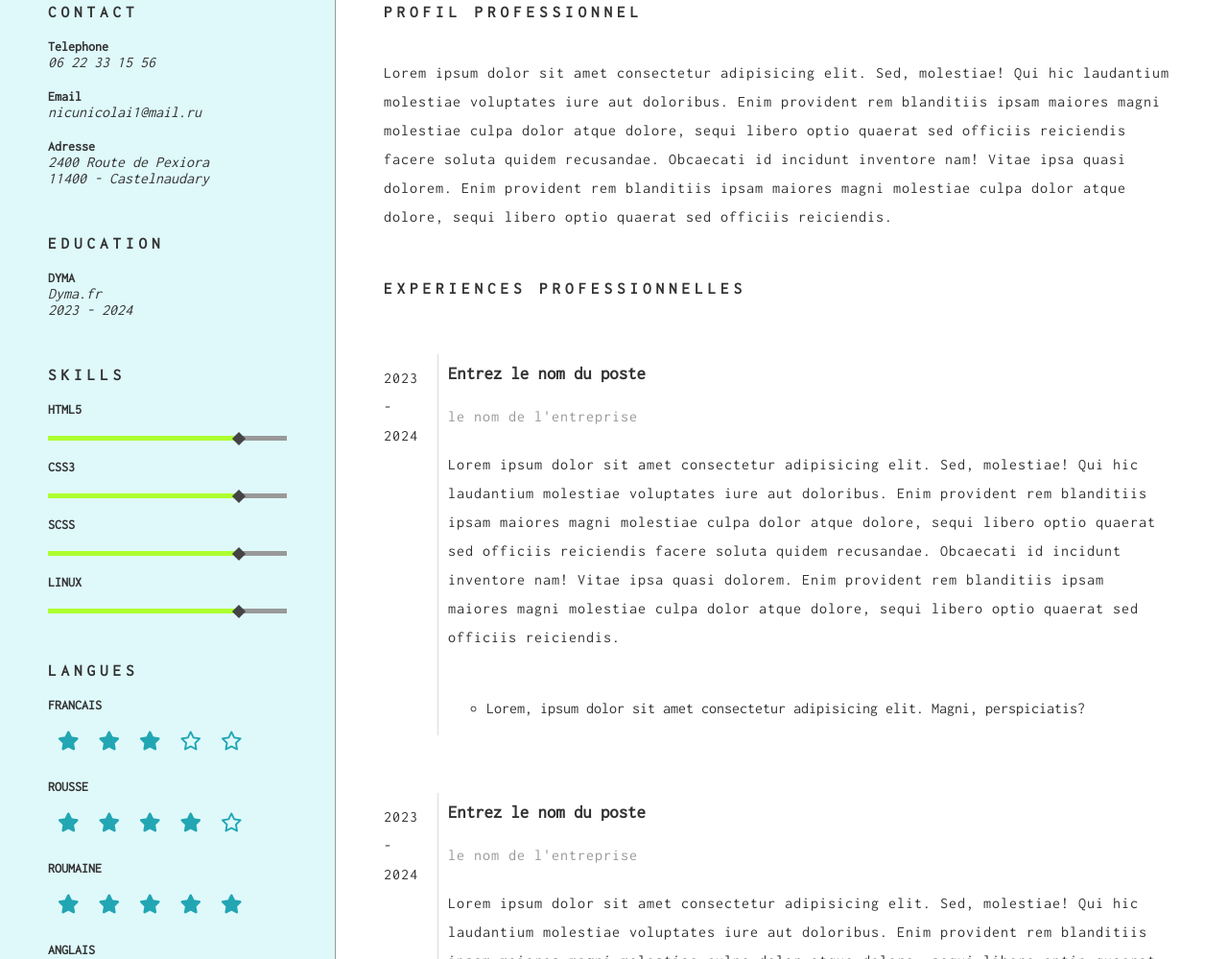
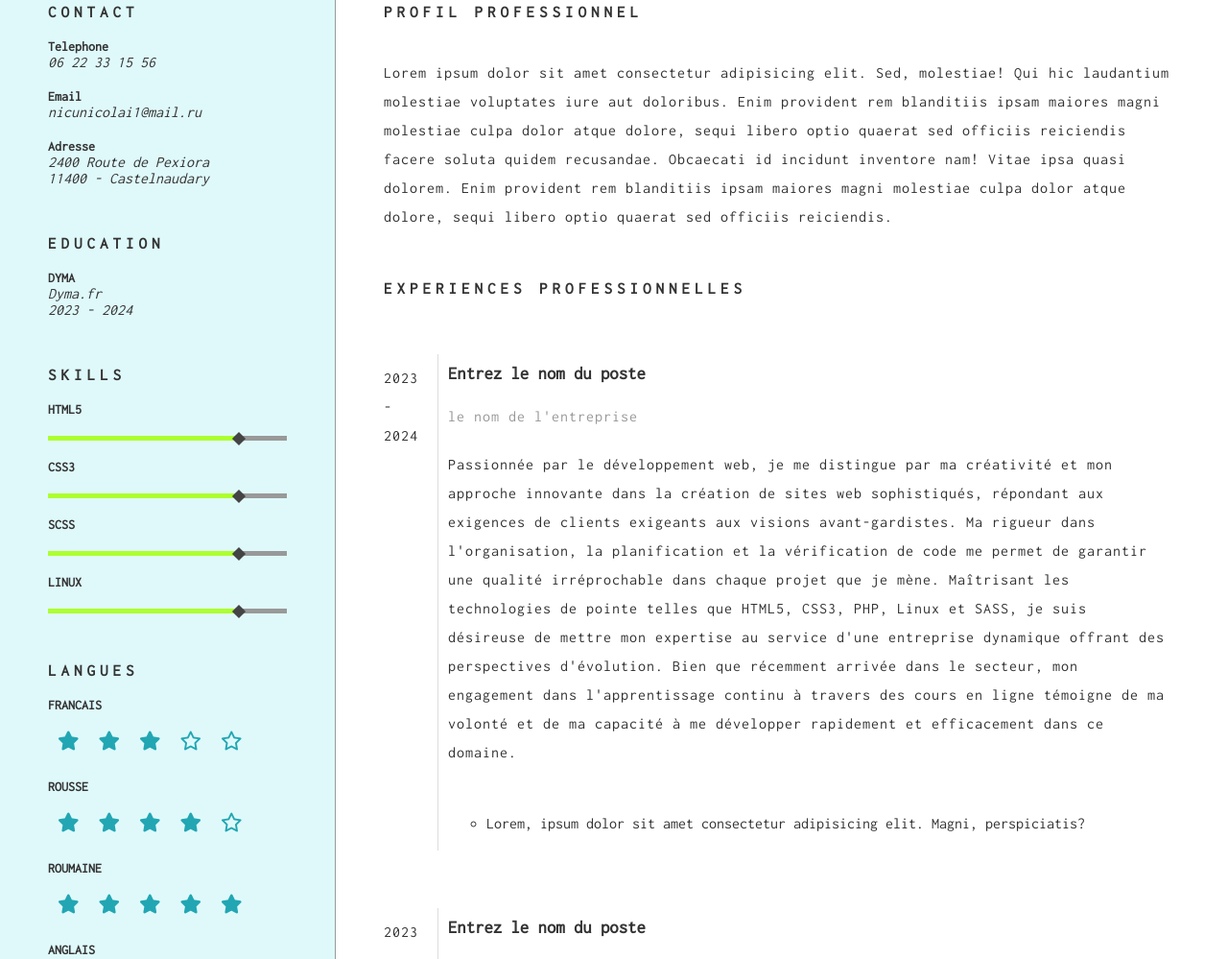
Before and after one commit to nnicu98/html-css-cours-Dyma-netlify, a website: page index.html in a window 1280 px wide. Shown: the part 368-1367 px from the top of the page at 96% size. Drawn offline with Linux system fonts and the light colour scheme; a web font is replaced by a local one.

Commit message:
profil professionnel

```diff
--- a/index.html
+++ b/index.html
@@ -158,10 +158,14 @@
                     <h3>Entrez le nom du poste</h3>
                     <p class="text-hint mb-2">le nom de l'entreprise</p>
                     <p class="mb-5">
-                        Lorem ipsum dolor sit amet consectetur adipisicing elit. Sed, molestiae! Qui hic laudantium molestiae voluptates iure aut doloribus.
-                        Enim provident rem blanditiis ipsam maiores magni molestiae culpa dolor atque dolore, sequi libero optio quaerat sed officiis reiciendis
-                        facere soluta quidem recusandae. Obcaecati id incidunt inventore nam! Vitae ipsa quasi dolorem.
-                        Enim provident rem blanditiis ipsam maiores magni molestiae culpa dolor atque dolore, sequi libero optio quaerat sed officiis reiciendis.
+                        Passionnée par le développement web, je me distingue par ma créativité et mon approche innovante
+                        dans la création de sites web sophistiqués, répondant aux exigences de clients exigeants
+                        aux visions avant-gardistes. Ma rigueur dans l'organisation, la planification et la vérification de code
+                        me permet de garantir une qualité irréprochable dans chaque projet que je mène.
+                        Maîtrisant les technologies de pointe telles que HTML5, CSS3, PHP, Linux et SASS,
+                        je suis désireuse de mettre mon expertise au service d'une entreprise dynamique offrant des perspectives d'évolution.
+                        Bien que récemment arrivée dans le secteur, mon engagement dans l'apprentissage continu à travers des cours en ligne témoigne de ma volonté
+                        et de ma capacité à me développer rapidement et efficacement dans ce domaine.
                     </p>
                     <ul>
                         <li>
```
